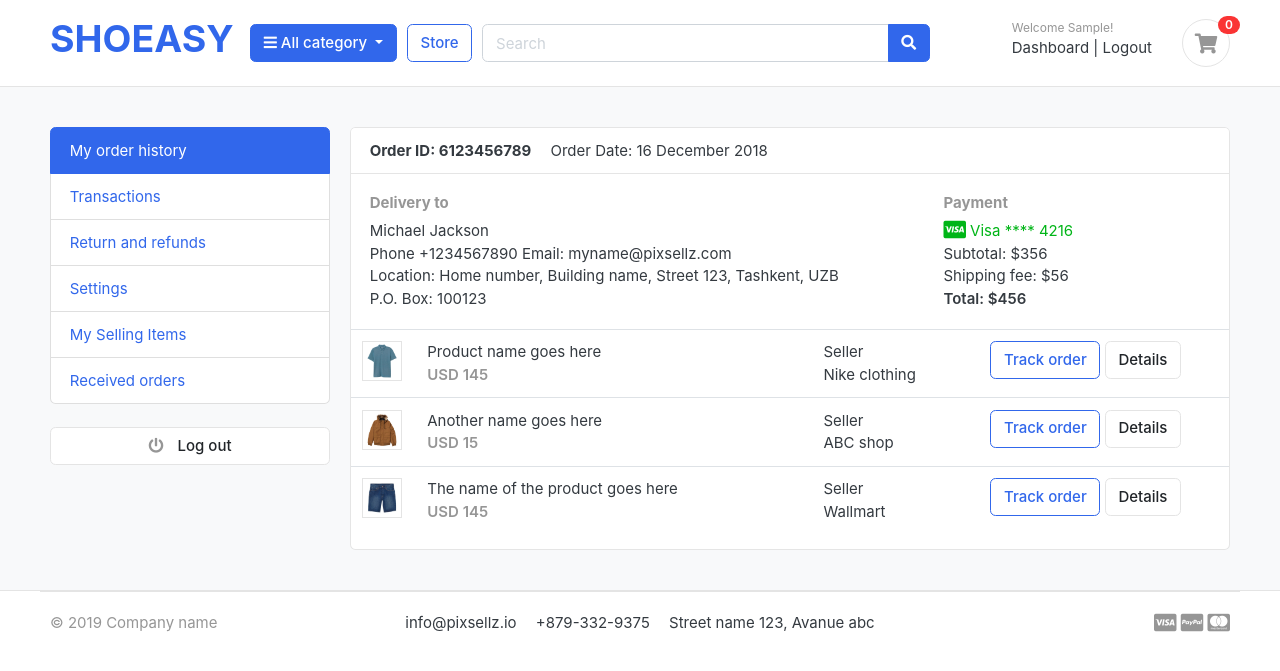
After one commit to RochakSedai/ShoEasy, a Django app: page /accounts/ in a window 1280 px wide. The commit adds this page. Shown: the top 671 px of the page. Run offline with Django 3.2, Linux system fonts and the light colour scheme; the visitor is signed in with stand-in values (Sample User, id 1); data that the repository does not hold is empty; parts of the project's set-up code (start-up, migrations or seed data) failed here and were passed over; some libraries are stand-ins or nearby versions; some web fonts are replaced.

Commit message:
Dashboard started ...

```diff
--- a/accounts/models.py
+++ b/accounts/models.py
@@ -16,7 +16,7 @@ class MyAccountManager(BaseUserManager):
             first_name = first_name,
             last_name = last_name,
         )
-
+        user.is_active = True
         user.set_password(password)
         user.save(using=self._db)
         return user
--- /dev/null
+++ b/accounts/urls.py
@@ -0,0 +1,13 @@
+from django.urls import path
+from . import views
+
+urlpatterns = [
+    path('register/', views.register, name='register'),
+    path('login/', views.login, name='login'),
+    path('logout/', views.logout, name='logout'),
+    path('dashboard/', views.dashboard, name='dashboard'),
+    path('', views.dashboard, name='dashboard'),
+
+
+
+]
--- a/accounts/views.py
+++ b/accounts/views.py
@@ -1,3 +1,83 @@
-from django.shortcuts import render
+from email.message import EmailMessage
+from email.policy import default
+import imp
+import re
+from django.shortcuts import render, redirect
+from django.contrib import messages, auth
+from accounts.models import Account
+from django.contrib.auth.decorators import login_required
+from .forms import RegistrationForm
+
+#verification email
+from django.contrib.sites.shortcuts import get_current_site
+from django.template.loader import render_to_string
+from django.utils.http import urlsafe_base64_encode, urlsafe_base64_decode
+from django.utils.encoding import force_bytes
+from django.contrib.auth.tokens import default_token_generator
+from django.core.mail import EmailMessage
+
 
 # Create your views here.
+def register(request):
+    if request.method == 'POST':
+        form =  RegistrationForm(request.POST)
+        if form.is_valid():
+            first_name = form.cleaned_data['first_name']
+            last_name = form.cleaned_data['last_name']
+            phone_number = form.cleaned_data['phone_number']
+            email = form.cleaned_data['email']
+            password = form.cleaned_data['password']
+            username = email.split('@')[0]
+
+            user = Account.objects.create_user(first_name=first_name, last_name=last_name, username=username, email=email, password=password)
+            user.phone_number=phone_number
+            user.save()
+
+            # # USER ACTIVATION
+            # current_site = get_current_site(request)
+            # mail_subject = 'Please activate you account.'
+            # message = render_to_string('accounts/account_verification_email.html', {
+            #     'user': user,
+            #     'domain': current_site,
+            #     'uid': urlsafe_base64_encode(force_bytes(user.pk)),
+            #     'token': default_token_generator.make_token(user),
+            # })
+            # to_email = email
+            # send_email = EmailMessage(mail_subject, message, to=[to_email])
+            # send_email.send()
+
+            messages.success(request, 'Registration Successful.')
+            return redirect('register')
+    else:
+
+        form =  RegistrationForm()
+    context = {
+        'form':form,
+    }
+    return render(request, 'accounts/register.html', context)
+
+def login(request):
+    if request.method == 'POST':
+        email = request.POST['email']
+        password = request.POST['password']
+
+        user = auth.authenticate(email=email, password=password)
+
+        if user is not None:
+            auth.login(request, user)
+            messages.success(request, 'You are now logged in.')
+            return redirect('dashboard')
+        else:
+            messages.error(request, 'Invalid login credentials.')
+            return redirect('login')
+    return render(request, 'accounts/login.html')
+
+@login_required(login_url= 'login')
+def logout(request):
+    auth.logout(request)
+    messages.success(request, 'You are logged out.')
+    return redirect('login')
+
+@login_required(login_url= 'login')
+def dashboard(request):
+    return render(request, 'accounts/dashboard.html')
--- a/shoeasy/static/js/script.js
+++ b/shoeasy/static/js/script.js
@@ -57,3 +57,6 @@ $(document).ready(function() {
 
 });
 // jquery end
+setTimeout(function(){
+    $('#message').fadeOut('slow')
+}, 4000);
--- a/shoeasy/urls.py
+++ b/shoeasy/urls.py
@@ -24,4 +24,5 @@ urlpatterns = [
     path('', views.home , name='home'),
     path('store/', include('store.urls')),
     path('cart/', include('carts.urls')),
+    path('accounts/', include('accounts.urls')),
 ]+ static(settings.MEDIA_URL, document_root=settings.MEDIA_ROOT)
--- a/static/js/script.js
+++ b/static/js/script.js
@@ -57,3 +57,6 @@ $(document).ready(function() {
 
 });
 // jquery end
+setTimeout(function(){
+    $('#message').fadeOut('slow')
+}, 4000);
--- /dev/null
+++ b/templates/accounts/dashboard.html
@@ -0,0 +1,102 @@
+{% extends 'base.html' %}
+
+
+{% block content %}
+
+
+<!-- ========================= SECTION CONTENT ========================= -->
+<section class="section-conten padding-y bg">
+{% include 'includes/alerts.html' %}
+    <div class="container">
+        <div class="row">
+        <aside class="col-md-3">
+            <!--   SIDEBAR   -->
+            <ul class="list-group">
+                <a class="list-group-item active" href="#"> My order history </a>
+                <a class="list-group-item" href="#"> Transactions </a>
+                <a class="list-group-item" href="#"> Return and refunds </a>
+                <a class="list-group-item" href="#">Settings </a>
+                <a class="list-group-item" href="#"> My Selling Items </a>
+                <a class="list-group-item" href="#"> Received orders </a>
+            </ul>
+            <br>
+            <a class="btn btn-light btn-block" href="{% url 'logout' %}"> <i class="fa fa-power-off"></i> <span class="text">Log out</span> </a>
+            <!--   SIDEBAR .//END   -->
+        </aside>
+        <main class="col-md-9">
+            <article class="card">
+            <header class="card-header">
+                <strong class="d-inline-block mr-3">Order ID: 6123456789</strong>
+                <span>Order Date: 16 December 2018</span>
+            </header>
+            <div class="card-body">
+                <div class="row">
+                    <div class="col-md-8">
+                        <h6 class="text-muted">Delivery to</h6>
+                        <p>Michael Jackson <br>
+                        Phone +1234567890 Email: myname@pixsellz.com <br>
+                        Location: Home number, Building name, Street 123,  Tashkent, UZB <br>
+                        P.O. Box: 100123
+                         </p>
+                    </div>
+                    <div class="col-md-4">
+                        <h6 class="text-muted">Payment</h6>
+                        <span class="text-success">
+                            <i class="fab fa-lg fa-cc-visa"></i>
+                            Visa  **** 4216
+                        </span>
+                        <p>Subtotal: $356 <br>
+                         Shipping fee:  $56 <br>
+                         <span class="b">Total:  $456 </span>
+                        </p>
+                    </div>
+                </div> <!-- row.// -->
+            </div> <!-- card-body .// -->
+            <div class="table-responsive">
+            <table class="table table-hover">
+                <tr>
+                    <td width="65">
+                        <img src="../images/items/1.jpg" class="img-xs border">
+                    </td>
+                    <td>
+                        <p class="title mb-0">Product name goes here </p>
+                        <var class="price text-muted">USD 145</var>
+                    </td>
+                    <td> Seller <br> Nike clothing </td>
+                    <td width="250"> <a href="#" class="btn btn-outline-primary">Track order</a> <a href="#" class="btn btn-light"> Details </a> </td>
+                </tr>
+                <tr>
+                    <td>
+                        <img src="../images/items/2.jpg" class="img-xs border">
+                    </td>
+                    <td>
+                        <p class="title mb-0">Another name goes here </p>
+                        <var class="price text-muted">USD 15</var>
+                    </td>
+                    <td> Seller <br> ABC shop </td>
+                    <td> <a href="#" class="btn btn-outline-primary">Track order</a> <a href="#" class="btn btn-light"> Details </a> </td>
+                </tr>
+                <tr>
+                    <td>
+                        <img src="../images/items/3.jpg" class="img-xs border">
+                    </td>
+                    <td>
+                        <p class="title mb-0">The name of the product  goes here </p>
+                        <var class="price text-muted">USD 145</var>
+                    </td>
+                    <td> Seller <br> Wallmart </td>
+                    <td> <a href="#" class="btn btn-outline-primary">Track order</a> <a href="#" class="btn btn-light"> Details </a> </td>
+                </tr>
+            </table>
+            </div> <!-- table-responsive .end// -->
+            </article> <!-- order-group.// -->
+        </main>
+    </div> <!-- row.// -->
+    </div>
+
+
+    </section>
+    <!-- ========================= SECTION CONTENT END// ========================= -->
+
+
+{% endblock %}
--- /dev/null
+++ b/templates/includes/alerts.html
@@ -0,0 +1,17 @@
+
+
+
+{% if messages %}
+
+    {% for message in messages %}
+
+    <div id="message" class="container">
+    <div {% if message.tags %} class="alert alert-{{ message.tags }}"{% endif %} role="alert">
+        <button type="button" class="close" data-dismiss="alert"><span aria-hidden="true">&times;</span></button>
+        {% if message.level == DEFAULT_MESSAGE_LEVELS.ERROR %}Error: {% endif %}
+        {{ message }}
+    </div>
+    </div>
+    {% endfor %}
+
+{% endif %}
--- a/templates/includes/navbar.html
+++ b/templates/includes/navbar.html
@@ -1,7 +1,7 @@
 {% load static %}
 
 <header class="section-header">
-    <nav class="navbar p-md-0 navbar-expand-sm navbar-light border-bottom">
+    <!-- <nav class="navbar p-md-0 navbar-expand-sm navbar-light border-bottom">
     <div class="container">
       <button class="navbar-toggler" type="button" data-toggle="collapse" data-target="#navbarTop4" aria-controls="navbarNav" aria-expanded="false" aria-label="Toggle navigation">
         <span class="navbar-toggler-icon"></span>
@@ -19,10 +19,10 @@
         <ul class="navbar-nav">
             <li><a href="#" class="nav-link"> <i class="fa fa-envelope"></i> Email </a></li>
             <li><a href="#" class="nav-link"> <i class="fa fa-phone"></i> Call us </a></li>
-        </ul> <!-- list-inline //  -->
-      </div> <!-- navbar-collapse .// -->
-    </div> <!-- container //  -->
-    </nav>
+        </ul>
+      </div>
+    </div>
+    </nav> -->
 
     <section class="header-main border-bottom">
         <div class="container">
@@ -65,13 +65,23 @@
         </div> <!-- col.// -->
         <div class="col-lg-3 col-sm-6 col-8 order-2 order-lg-3">
                     <div class="d-flex justify-content-end mb-3 mb-lg-0">
+                        {% if user.id is None%}
                         <div class="widget-header">
                             <small class="title text-muted">Welcome guest!</small>
                             <div>
-                                <a href="./signin.html">Sign in</a> <span class="dark-transp"> | </span>
-                                <a href="./register.html"> Register</a>
+                                <a href="{% url 'login' %}">Sign in</a> <span class="dark-transp"> | </span>
+                                <a href="{% url 'register' %}"> Register</a>
                             </div>
                         </div>
+                        {% else %}
+                        <div class="widget-header">
+                            <small class="title text-muted">Welcome {{user.first_name}}!</small>
+                            <div>
+                                <a href="{% url 'dashboard' %}">Dashboard</a> <span class="dark-transp"> | </span>
+                                <a href="{% url 'logout' %}">Logout</a>
+                            </div>
+                        </div>
+                        {% endif %}
                         <a href="{% url 'cart' %}" class="widget-header pl-3 ml-3">
                             <div class="icon icon-sm rounded-circle border"><i class="fa fa-shopping-cart"></i></div>
                             <span class="badge badge-pill badge-danger notify">{{cart_count}}</span>
```
Also changed, not shown: accounts/forms.py (added, +36 -0 lines), shoeasy/settings.py (+13 -0 lines), templates/accounts/account_verification_email.html (added, +11 -0 lines), templates/accounts/login.html (added, +49 -0 lines), templates/accounts/register.html (added, +77 -0 lines).
